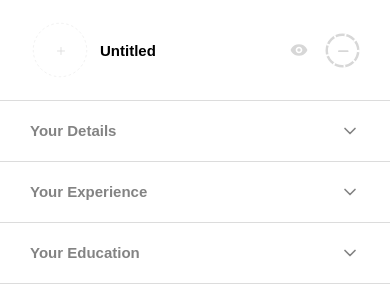
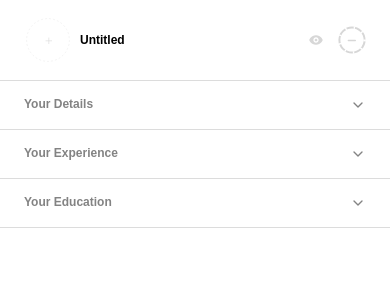
Before and after one commit to aymankahya/resume-builder, a React (Vite) app: page / in a window 390 px wide. Shown: the top 300 px of the page. Built offline with nearby package versions, Linux system fonts and the light colour scheme; a web font is replaced by a local one.

Commit message:
Fixed font size issue on smaller screen sizes

```diff
--- a/src/App.jsx
+++ b/src/App.jsx
@@ -3,7 +3,7 @@ import "./styles/app.scss";
 import Header from "./components/Left Side/Header/Header";
 import Section from "./components/Left Side/Builder/Section";
 import Resume from "./components/Right Side/CV Template/Resume";
-import PageScroller from "./components/Right Side/PageScroller";
+
 import CloseResume from "./components/Right Side/CloseResume";
 
 function App() {
--- a/src/styles/main.scss
+++ b/src/styles/main.scss
@@ -43,7 +43,7 @@ $resume-width-size: 35vw;
   text-rendering: optimizeLegibility;
   -webkit-font-smoothing: antialiased;
   -moz-osx-font-smoothing: grayscale;
-  font-size: clamp(10px, 0.9vw, 14px);
+  font-size: clamp(8px, 0.9vw, 14px);
 }
 
 @mixin transition-ease() {
```
